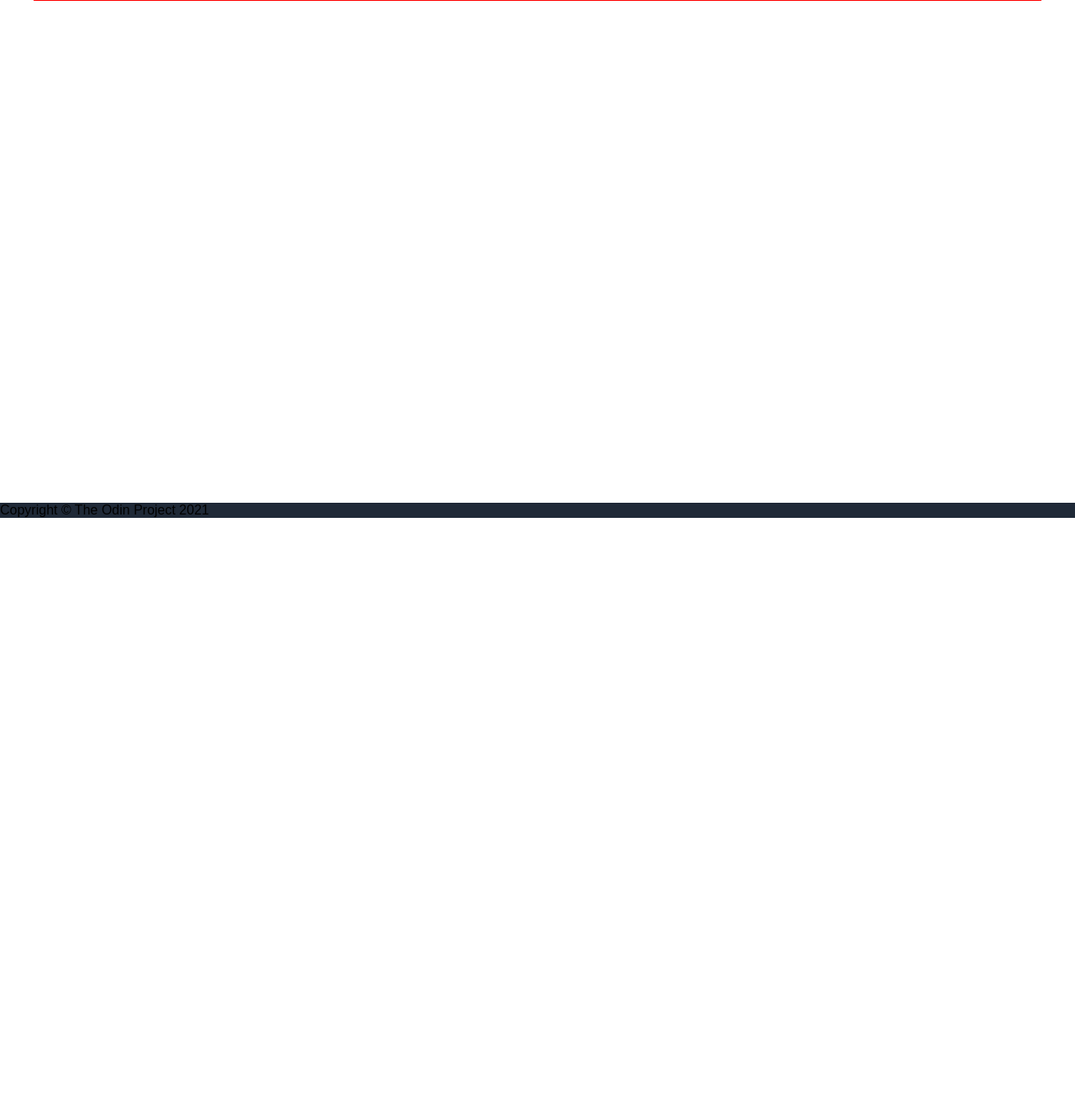
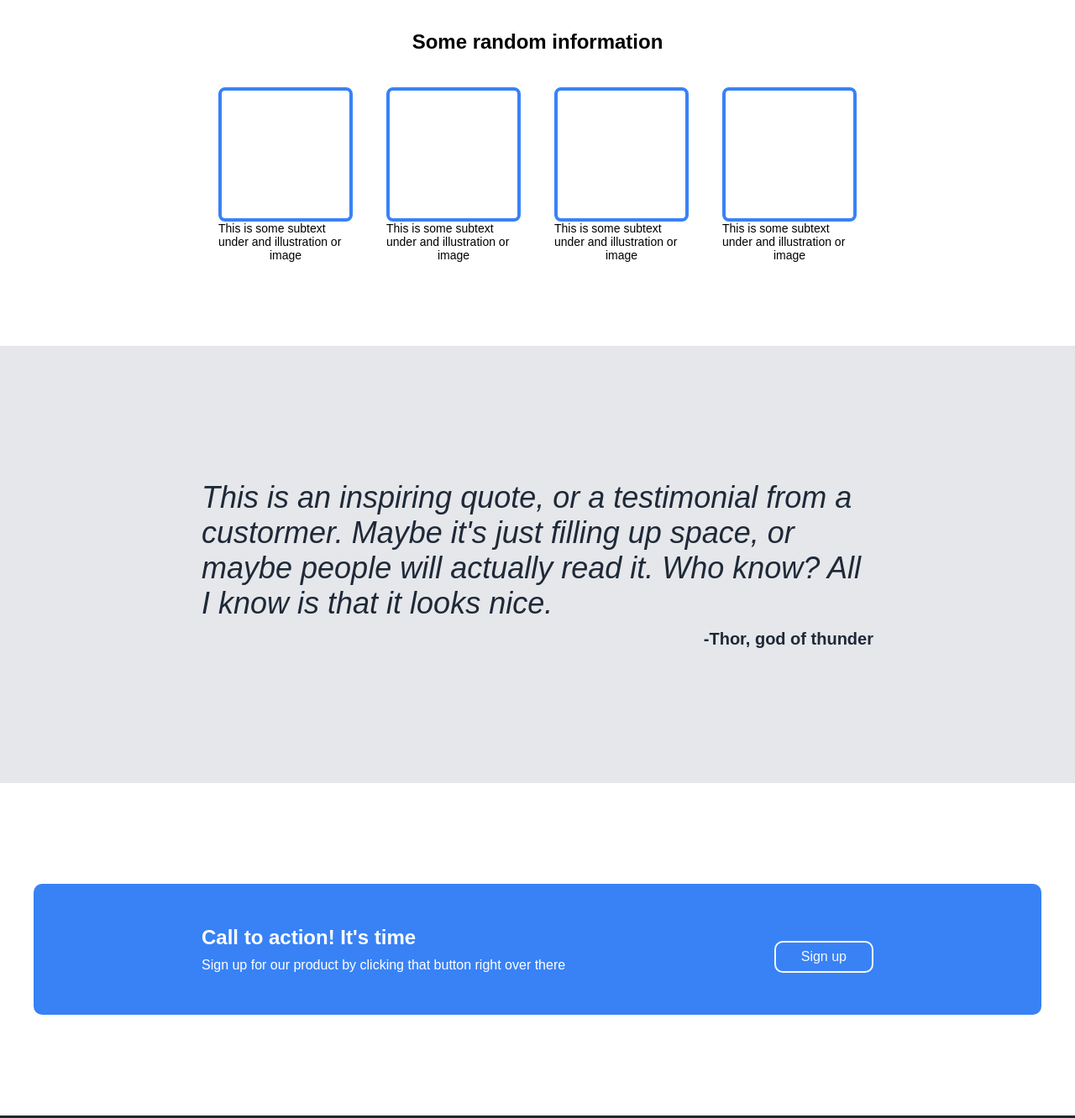
Before and after one commit to joeldevel/TOP-landing-page, a plain HTML site: page index.html in a window 1280 px wide. Shown: the part 482-1814 px from the top of the page at 84% size. Before the commit the page ends 1099 px from the top, so only its background shows below. Drawn offline with Linux system fonts and the light colour scheme.

Commit message:
adds sections and style

```diff
--- a/index.html
+++ b/index.html
@@ -27,7 +27,44 @@
         </div>
     </header>
     <main>
-        <section></section>
+        <section>
+            <h2>Some random information</h2>
+            <div class="random-info-container">
+                <div class="random-info-card">
+                    <div class="random-info-placeholder"></div>
+                    <p>This is some subtext under and illustration or image</p>
+                </div>
+                <div class="random-info-card">
+                    <div class="random-info-placeholder"></div>
+                    <p>This is some subtext under and illustration or image</p>
+                </div>
+                <div class="random-info-card">
+                    <div class="random-info-placeholder"></div>
+                    <p>This is some subtext under and illustration or image</p>
+                </div>
+                <div class="random-info-card">
+                    <div class="random-info-placeholder"></div>
+                    <p>This is some subtext under and illustration or image</p>
+                </div>
+            </div>
+        </section>
+        <section class="testimonial">
+            <figure class="quote-container">
+                <blockquote cite="http://">
+                    <p>This is an inspiring quote, or a testimonial from a custormer. Maybe it's just filling up space, or maybe people will actually read it. Who know? All I know is that it looks nice. </p>
+                </blockquote>
+                <figcaption>-Thor,<cite> god of thunder</cite></figcaption>
+            </figure>
+        </section>
+        <section class="signup">
+            <div class="cta-card">
+                <div class="cta-card-text-container">
+                    <h2>Call to action! It's time</h2>
+                    <p>Sign up for our product by clicking that button right over there</p>
+                </div>
+                <button class="button outline">Sign up</button>
+            </div>
+        </section>
     </main>
     <footer>
         <p>Copyright &copy; The Odin Project 2021</p>
--- a/style.css
+++ b/style.css
@@ -1,11 +1,20 @@
+/* general
+==============================================================================*/
 :root {
     --bg-dark: #1f2937;
     --text-white: #f9faf8;
     --cta-primary: #3882f6;
+    --text-white-secondary: #e5e7eb;
 }
+
 * {
     padding: 0;
     margin: 0;
+}
+
+body {
+    background: #fff;
+    font-family: sans-serif;
 }
 
 *,
@@ -14,22 +23,13 @@
     box-sizing: border-box;
 }
 
+/* nav
+==============================================================================*/
 nav,
-.hero,
-section {
+.hero {
     max-width: 1200px;
     margin: 0 auto;
-    border: 1px solid red;
-}
-
-body {
-    background: #fff;
-    font-family: sans-serif;
-}
-
-header {
-    background: var(--bg-dark);
-    color: var(--text-white);
+    /* border: 1px solid red; */
 }
 
 nav {
@@ -50,14 +50,22 @@ nav ul {
     gap: 10px;
 }
 
-a {
+nav a {
+    color: var(--text-white-secondary);
+    text-decoration: none;
+    font-size: 18px;
+}
+
+header {
+    background: var(--bg-dark);
     color: var(--text-white);
-    text-decoration: none;
 }
+
+/* hero
+==============================================================================*/
 
 .hero {
     display: flex;
-    /* gap: 40px; */
     /* background: orangered; */
     padding: 100px 0;
 }
@@ -71,6 +79,7 @@ a {
     font-size: 18px;
     font-weight: normal;
     margin-bottom: 10px;
+    color: var(--text-white-secondary);
 }
 
 h1 {
@@ -88,22 +97,135 @@ h1 {
     align-items: center;
 }
 
+
+/* buttons
+==============================================================================*/
+.button {
+    color: var(--text-white);
+    font-size: 16px;
+    padding: 8px 30px;
+    border-radius: 10px;
+    border: 1px solid transparent;
+    transition: all 0.2s ease-in-out;
+}
+
+.button:hover {
+    filter: brightness(120%);
+    color: var(--bg-dark);
+}
+
 .fill {
     background: var(--cta-primary);
-    color: var(--text-white);
 }
 
-.button {
-    padding: 10px 25px;
-    border-radius: 10px;
-    border: 1px solid transparent;
+.button.outline {
+    background: rgba(255, 255, 255, 0);
+    border: 2px solid var(--text-white);
+    /* color: var(--text-white); */
+}
+
+.outline:hover {
+    background: rgba(255, 255, 255, 0.2);
+}
+
+/* main
+==============================================================================*/
+
+
+section h2 {
+    text-align: center;
+    margin: 40px;
+}
+
+.random-info-container {
+    display: flex;
+    justify-content: center;
+    gap: 40px;
+    margin-bottom: 100px;
+}
+
+.random-info-card {
+    /* border: 1px solid blue; */
+    flex: 0;
+}
+
+.random-info-card p {
+    text-align-last: center ;
+    font-size: 14px;
+}
+
+.random-info-placeholder {
+    height: 160px;
+    width: 160px;
+    border: 4px solid var(--cta-primary);
+    border-radius: 8px;
 }
 
 
-main {
-    height: 600px;
+.testimonial {
+    width: 100%;
+    background: #e5e7eb;
+    color: #1f2937;
+    font-size: 36px;
+    font-style: italic;
 }
 
+.quote-container {
+    max-width: 1200px;
+    margin: 0 auto;
+    padding: 160px 200px;
+}
+
+blockquote p{
+    margin-bottom: 10px;
+}
+
+.quote-container figcaption,
+.quote-container cite {
+    text-align: right;
+    /* background: red; */
+    font-size: 20px;
+    font-style: normal;
+    font-weight: 600;
+}
+
+.signup {
+    max-width: 1200px;
+    display: flex;
+    margin: 0 auto;
+    justify-content: center;
+    align-items: center;
+}
+
+.cta-card {
+    flex:1;
+    background: var(--cta-primary);
+    margin: 120px 0;
+    border-radius: 10px;
+    display: flex;
+    padding: 50px 200px;
+    justify-content: space-between;
+    align-items: flex-end;
+}
+
+.cta-card-text-container {
+    color: white;
+    /* border: 1px solid black; */
+    text-align: left;
+}
+
+.cta-card-text-container h2 {
+    /* border: 1px solid red; */
+    text-align: left;
+    margin: 0 0 10px 0;
+}
+
+
+/* footer
+==============================================================================*/
 footer {
     background: var(--bg-dark);
+    color: var(--text-white);
+    padding: 60px;
+    text-align: center;
 }
```
